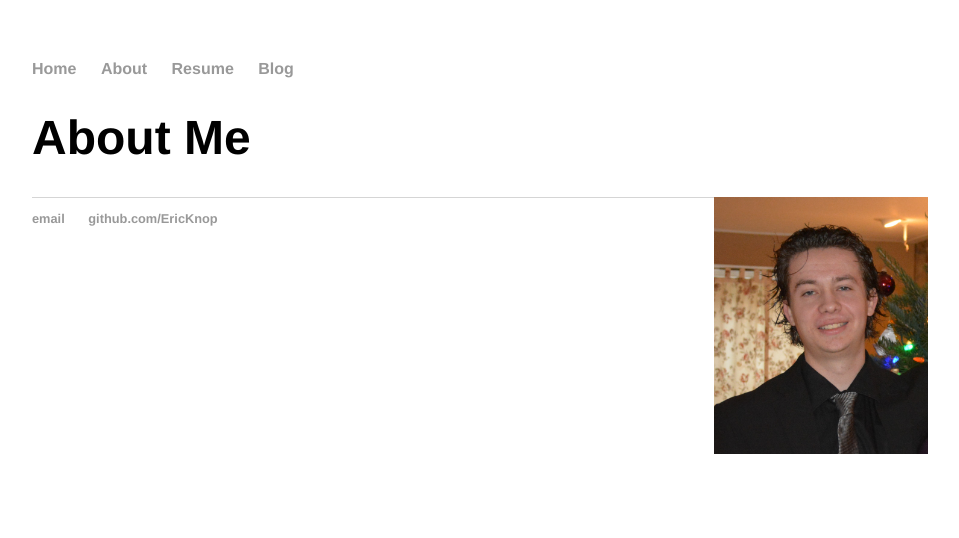
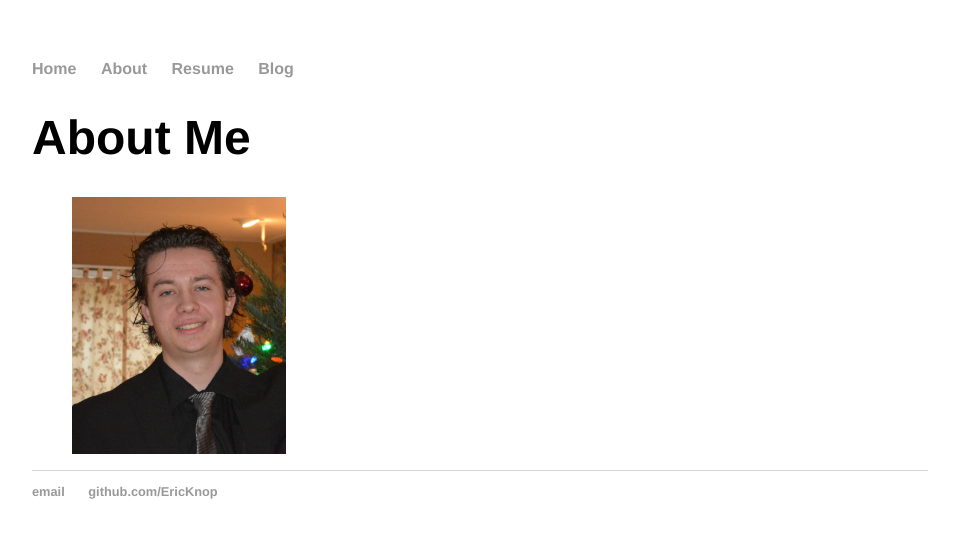
Before and after one commit to EricKnop/EricKnop.github.io, a Jekyll site: the page built from about/index.html, in a window 1280 px wide. Shown: the top 538 px of the page, without its empty margins (160-1119 px from the left). Built offline with Jekyll 4.4.1, drawn with Linux system fonts in a browser that asks for light colours.

Commit message:
Update index.html

```diff
--- a/about/index.html
+++ b/about/index.html
@@ -5,4 +5,4 @@ title: About Me
 	<h1>{{ page.title }}</h1>
 	<ul class="about me">
 	<img src = "https://github.com/EricKnop/EricKnop.github.io/blob/master/images/DSC_0052%20(2).JPG?raw=true"
-	     height = 25% width = 25% align = "right">
+	     height = 25% width = 25% align = "middle">
```
